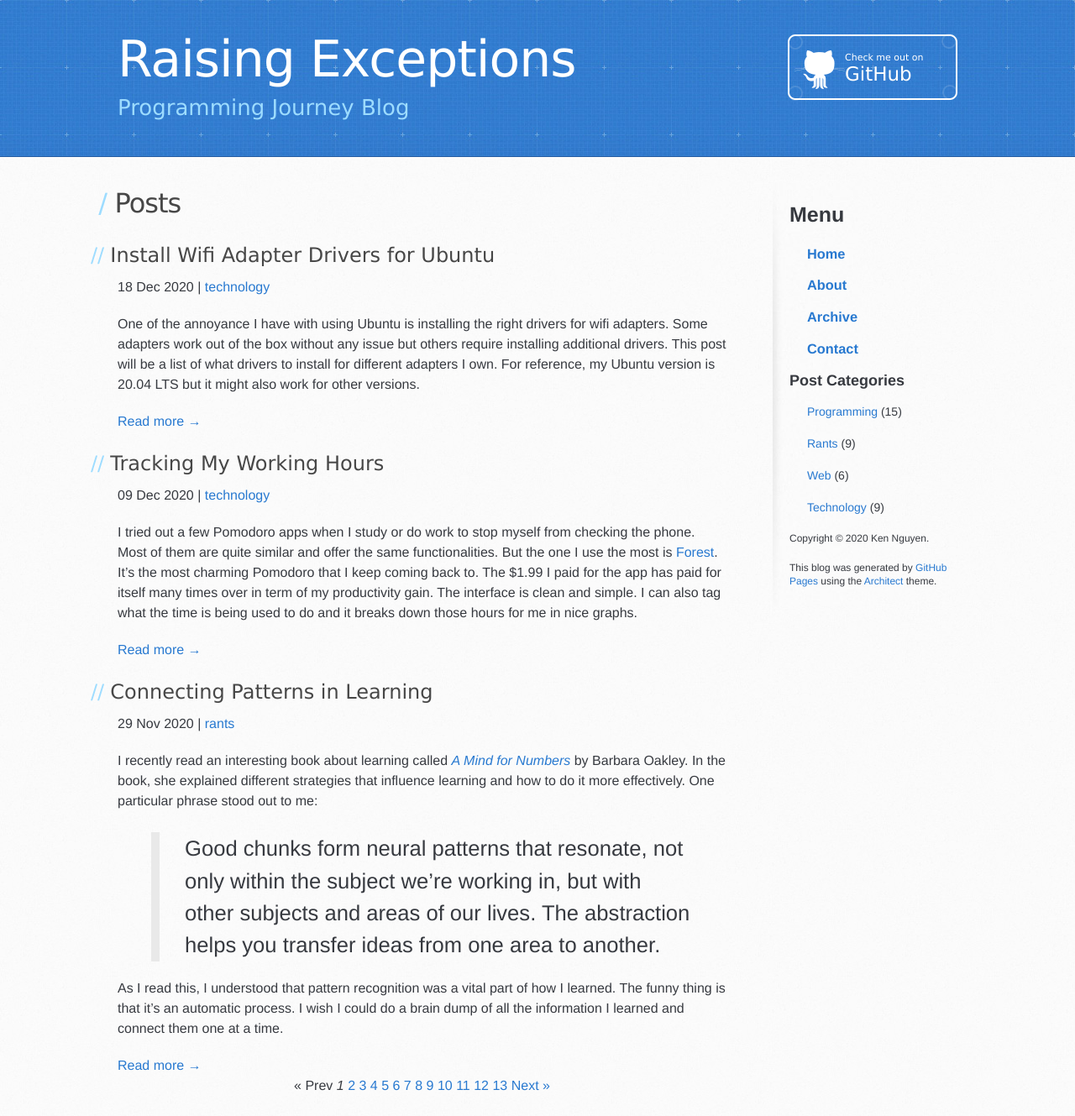
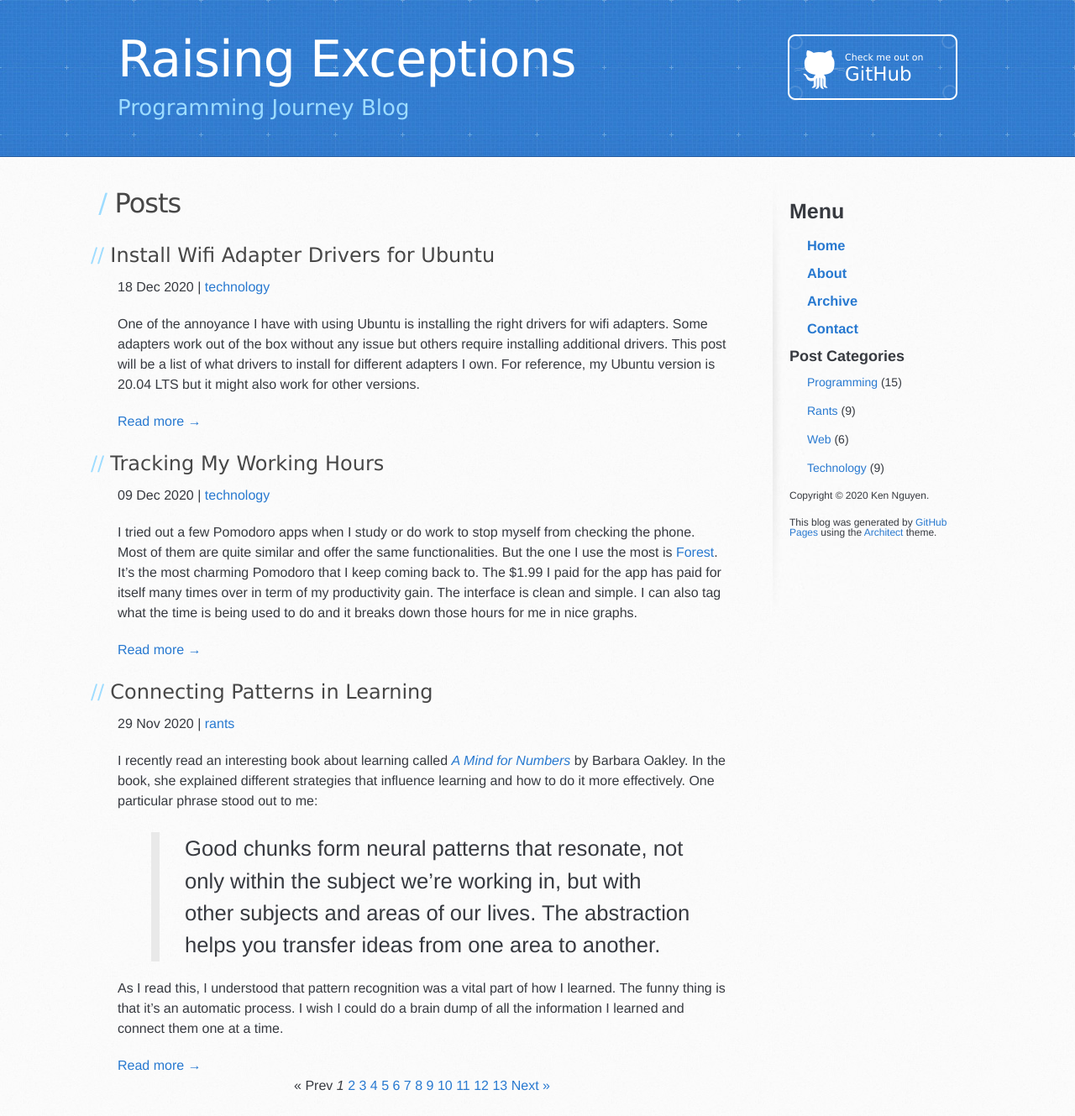
Before and after one commit to kennguyen01/kennguyen01.github.io, a Jekyll site: the page built from index.html, in a window 1280 px wide. Shown: the whole page at 84% size. Built offline with Jekyll 4.4.1, drawn with Linux system fonts in a browser that asks for light colours; the list of posts is cut into pages by our own code.

Commit message:
Change sidebar line height to 1

```diff
--- a/stylesheets/stylesheet.css
+++ b/stylesheets/stylesheet.css
@@ -566,7 +566,7 @@ aside#sidebar {
   min-height: 504px;
   padding-left: 20px;
   font-size: 12px;
-  line-height: 1.3;
+  line-height: 1;
   background: transparent url(../images/sidebar-bg.jpg) 0 0 no-repeat;
 }
 
```
